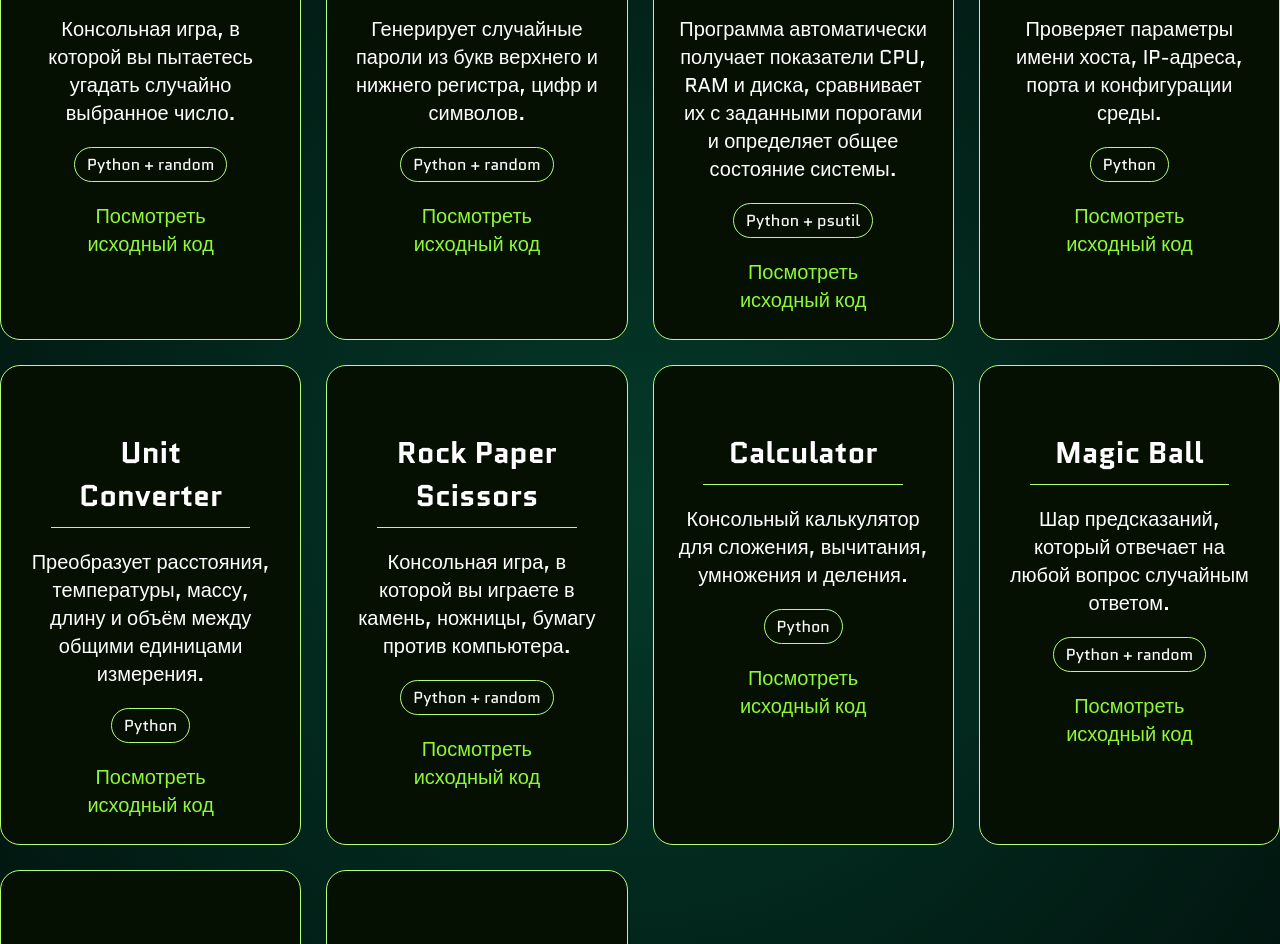
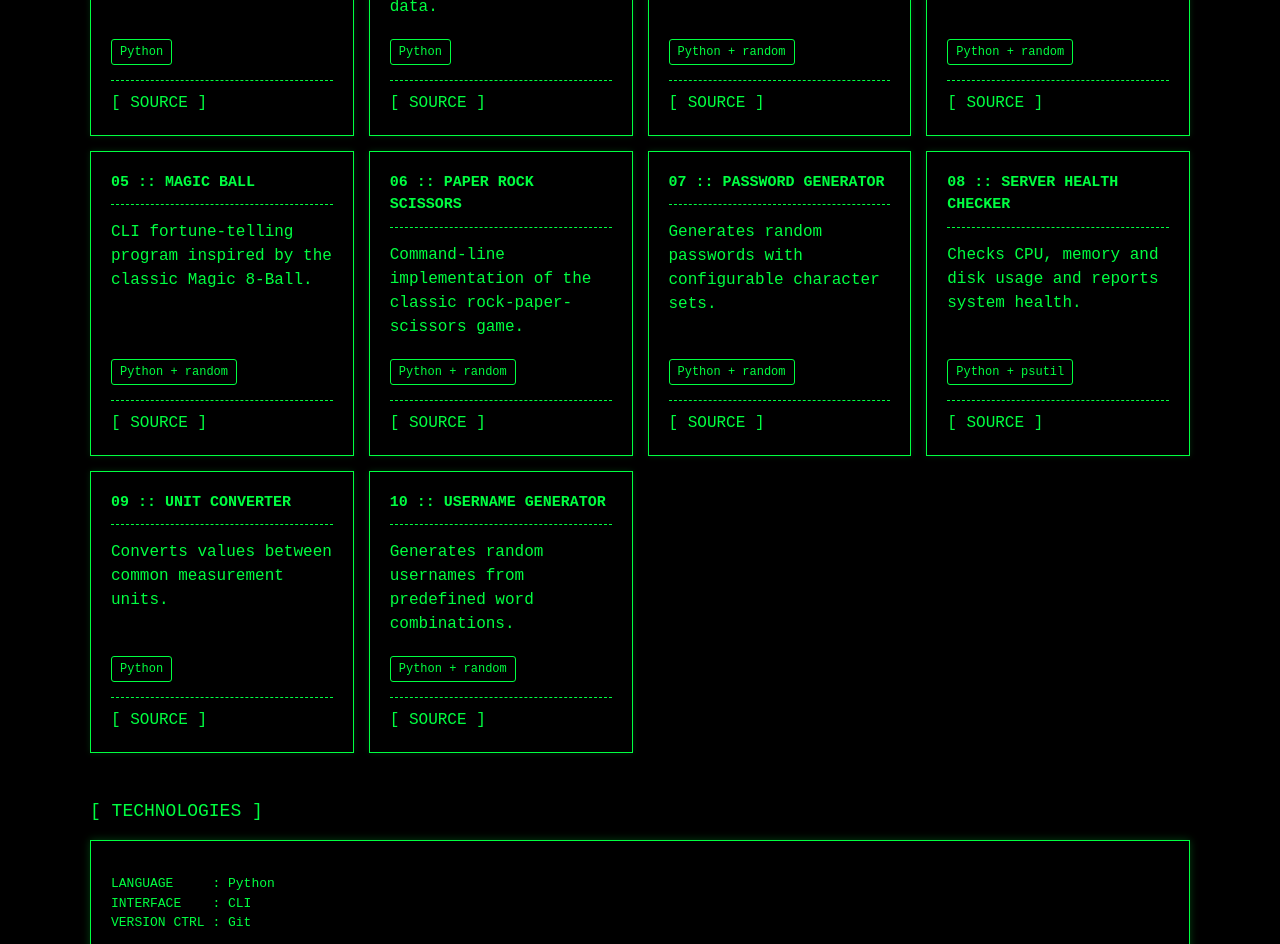
Before and after one commit to za1xht0/python-playground, a plain HTML site: page docs/index.html in a window 1280 px wide. Shown: the part 558-1502 px from the top of the page. Drawn offline with Linux system fonts and the light colour scheme.

Commit message:
update website

```diff
--- a/docs/index.html
+++ b/docs/index.html
@@ -1,99 +1,292 @@
+
 <!DOCTYPE html>
-<html lang="ru">
+<html lang="en">
 <head>
     <meta charset="UTF-8">
     <meta name="viewport" content="width=device-width, initial-scale=1.0">
+
     <title>Python Playground</title>
-    <link rel="icon" type="image/png" href="https://cdn-icons-png.flaticon.com/512/5968/5968544.png">
+
     <link rel="stylesheet" href="style.css">
-    <link rel="preconnect" href="https://fonts.googleapis.com">
-    <link rel="preconnect" href="https://fonts.gstatic.com" crossorigin>
-    <link href="https://fonts.googleapis.com/css2?family=Quantico:ital,wght@0,400;0,700;1,400;1,700&display=swap" rel="stylesheet">
 </head>
+
 <body>
-    <header>
-        <h1>Python Playground</h1>
-        <p>Коллекция небольших проектов на Python, созданных в процессе обучения и практики</p>
-        <a href="https://github.com/za1xht0/python-playground" class="button">Посмотреть на GitHub</a>
+
+<div class="container">
+
+    <header class="header">
+
+        <pre class="ascii-title">
+██████╗ ██╗   ██╗████████╗██╗  ██╗ ██████╗ ███╗   ██╗
+██╔══██╗╚██╗ ██╔╝╚══██╔══╝██║  ██║██╔═══██╗████╗  ██║
+██████╔╝ ╚████╔╝    ██║   ███████║██║   ██║██╔██╗ ██║
+██╔═══╝   ╚██╔╝     ██║   ██╔══██║██║   ██║██║╚██╗██║
+██║        ██║      ██║   ██║  ██║╚██████╔╝██║ ╚████║
+╚═╝        ╚═╝      ╚═╝   ╚═╝  ╚═╝ ╚═════╝ ╚═╝  ╚═══╝
+        </pre>
+
+        <pre class="ascii-subtitle">
+██████╗ ██╗      █████╗ ██╗   ██╗  ██████╗ ██████╗  ██████╗ ██╗   ██╗ ███╗   ██╗ ██████╗
+██╔══██╗██║     ██╔══██╗╚██╗ ██╔╝ ██╔════╝ ██╔══██╗██╔═══██╗██║   ██║ ████╗  ██║ ██╔══██╗
+██████╔╝██║     ███████║ ╚████╔╝  ██║  ███╗██████╔╝██║   ██║██║   ██║ ██╔██╗ ██║ ██║  ██║
+██╔═══╝ ██║     ██╔══██║  ╚██╔╝   ██║   ██║██╔══██╗██║   ██║██║   ██║ ██║╚██╗██║ ██║  ██║
+██║     ███████╗██║  ██║   ██║    ╚██████╔╝██║  ██║╚██████╔╝╚██████╔╝ ██║ ╚████║ ██████╔╝
+╚═╝     ╚══════╝╚═╝  ╚═╝   ╚═╝     ╚═════╝ ╚═╝  ╚═╝ ╚═════╝  ╚═════╝  ╚═╝  ╚═══╝ ╚═════╝
+        </pre>
+
+        <p class="description">
+            &gt; A collection of Python projects.
+            <br>
+            &gt; Built to practice programming and develop DevOps-oriented skills.
+            <br>
+        </p>
+
     </header>
 
-    <main>
-        <section>
-            <h2>Проекты</h2>
-            <div class="project-list">
+
+    <section class="section">
+
+        <div class="section-title">
+            [ PROJECTS ]
+        </div>
+
+        <div class="projects">
+
             <div class="project">
-                    <h3>Guess the Number</h3>
-                    <p>Консольная игра, в которой вы пытаетесь угадать случайно выбранное число.</p>
-                    <p class="technology">Python + random</p>
-                    <a href="https://github.com/za1xht0/python-playground/tree/main/beginner/guess_number" class="button">Посмотреть исходный код</a>
+                <h3>01 :: CALCULATOR</h3>
+
+                <p>
+                    Simple command-line calculator for basic arithmetic operations.
+                </p>
+
+                <span class="technology">Python</span>
+
+                <a href="https://github.com/za1xht0/python-playground/tree/main/beginner/calc"
+                   target="_blank">
+                    [ SOURCE ]
+                </a>
             </div>
+
+
             <div class="project">
-                    <h3>Password Generator</h3>
-                    <p>Генерирует случайные пароли из букв верхнего и нижнего регистра, цифр и символов.</p>
-                    <p class="technology">Python + random</p>
-                    <a href="https://github.com/za1xht0/python-playground/tree/main/beginner/password_generator" class="button">Посмотреть исходный код</a>
+                <h3>02 :: CONFIGURATION VALIDATOR</h3>
+
+                <p>
+                    Validates configuration values and reports incorrect or missing data.
+                </p>
+
+                <span class="technology">Python</span>
+
+                <a href="https://github.com/za1xht0/python-playground/tree/main/devops/conf_valid"
+                   target="_blank">
+                    [ SOURCE ]
+                </a>
             </div>
+
+
             <div class="project">
-                    <h3>Server Health Checker</h3>
-                    <p>Программа автоматически получает показатели CPU, RAM и диска, сравнивает их с заданными порогами и определяет общее состояние системы.</p>
-                    <p class="technology">Python + psutil</p>
-                    <a href="https://github.com/za1xht0/python-playground/tree/main/devops/server_health_checker" class="button">Посмотреть исходный код</a>
+                <h3>03 :: DICE ROLL</h3>
+
+                <p>
+                    Command-line dice rolling simulator using Python randomization.
+                </p>
+
+                <span class="technology">Python + random</span>
+
+                <a href="https://github.com/za1xht0/python-playground/tree/main/beginner/dice_roll"
+                   target="_blank">
+                    [ SOURCE ]
+                </a>
             </div>
+
+
             <div class="project">
-                    <h3>Configuration Validator</h3>
-                    <p>Проверяет параметры имени хоста, IP-адреса, порта и конфигурации среды.</p>
-                    <p class="technology">Python</p>
-                    <a href="https://github.com/za1xht0/python-playground/tree/main/devops/conf_valid" class="button">Посмотреть исходный код</a>
+                <h3>04 :: GUESS THE NUMBER</h3>
+
+                <p>
+                    Interactive number guessing game with input validation.
+                </p>
+
+                <span class="technology">Python + random</span>
+
+                <a href="https://github.com/za1xht0/python-playground/tree/main/beginner/guess_number"
+                   target="_blank">
+                    [ SOURCE ]
+                </a>
             </div>
+
+
             <div class="project">
-                    <h3>Unit Converter</h3>
-                    <p>Преобразует расстояния, температуры, массу, длину и объём между общими единицами измерения.</p>
-                    <p class="technology">Python</p>
-                    <a href="https://github.com/za1xht0/python-playground/tree/main/beginner/unit_converter" class="button">Посмотреть исходный код</a>
+                <h3>05 :: MAGIC BALL</h3>
+
+                <p>
+                    CLI fortune-telling program inspired by the classic Magic 8-Ball.
+                </p>
+
+                <span class="technology">Python + random</span>
+
+                <a href="https://github.com/za1xht0/python-playground/tree/main/beginner/magic_ball"
+                   target="_blank">
+                    [ SOURCE ]
+                </a>
             </div>
+
+
             <div class="project">
-                    <h3>Rock Paper Scissors</h3>
-                    <p>Консольная игра, в которой вы играете в камень, ножницы, бумагу против компьютера.</p>
-                    <p class="technology">Python + random</p>
-                    <a href="https://github.com/za1xht0/python-playground/tree/main/beginner/paper_rock_scissors" class="button">Посмотреть исходный код</a>
+                <h3>06 :: PAPER ROCK SCISSORS</h3>
+
+                <p>
+                    Command-line implementation of the classic rock-paper-scissors game.
+                </p>
+
+                <span class="technology">Python + random</span>
+
+                <a href="https://github.com/za1xht0/python-playground/tree/main/beginner/paper_rock_scissors"
+                   target="_blank">
+                    [ SOURCE ]
+                </a>
             </div>
+
+
             <div class="project">
-                    <h3>Calculator</h3>
-                    <p>Консольный калькулятор для сложения, вычитания, умножения и деления.</p>
-                    <p class="technology">Python</p>
-                    <a href="https://github.com/za1xht0/python-playground/tree/main/beginner/calc" class="button">Посмотреть исходный код</a>
+                <h3>07 :: PASSWORD GENERATOR</h3>
+
+                <p>
+                    Generates random passwords with configurable character sets.
+                </p>
+
+                <span class="technology">Python + random</span>
+
+                <a href="https://github.com/za1xht0/python-playground/tree/main/beginner/password_generator"
+                   target="_blank">
+                    [ SOURCE ]
+                </a>
             </div>
+
+
             <div class="project">
-                    <h3>Magic Ball</h3>
-                    <p>Шар предсказаний, который отвечает на любой вопрос случайным ответом.</p>
-                    <p class="technology">Python + random</p>
-                    <a href="https://github.com/za1xht0/python-playground/tree/main/beginner/magic_ball" class="button">Посмотреть исходный код</a>
+                <h3>08 :: SERVER HEALTH CHECKER</h3>
+
+                <p>
+                    Checks CPU, memory and disk usage and reports system health.
+                </p>
+
+                <span class="technology">Python + psutil</span>
+
+                <a href="https://github.com/za1xht0/python-playground/tree/main/devops/server_health_checker"
+                   target="_blank">
+                    [ SOURCE ]
+                </a>
             </div>
+
+
             <div class="project">
-                    <h3>Dice Roll</h3>
-                    <p>Игра в кости против компьютера, где первый игрок, выигравший три раунда, побеждает.</p>
-                    <p class="technology">Python + random</p>
-                    <a href="https://github.com/za1xht0/python-playground/tree/main/beginner/dice_roll" class="button">Посмотреть исходный код</a>
+                <h3>09 :: UNIT CONVERTER</h3>
+
+                <p>
+                    Converts values between common measurement units.
+                </p>
+
+                <span class="technology">Python</span>
+
+                <a href="https://github.com/za1xht0/python-playground/tree/main/beginner/unit_converter"
+                   target="_blank">
+                    [ SOURCE ]
+                </a>
             </div>
+
+
             <div class="project">
-                    <h3>Username Generator</h3>
-                    <p>Генерирует английский никнейм, комбинируя случайное прилагательное и существительное.</p>
-                    <p class="technology">Python + random</p>
-                    <a href="https://github.com/za1xht0/python-playground/tree/main/beginner/username_generator" class="button">Посмотреть исходный код</a>
+                <h3>10 :: USERNAME GENERATOR</h3>
+
+                <p>
+                    Generates random usernames from predefined word combinations.
+                </p>
+
+                <span class="technology">Python + random</span>
+
+                <a href="https://github.com/za1xht0/python-playground/tree/main/beginner/username_generator"
+                   target="_blank">
+                    [ SOURCE ]
+                </a>
             </div>
+
         </div>
+
     </section>
-        <section>
-            <h2>О проекте</h2>
-            <p>Python Playground — это коллекция небольших проектов,
-созданных в процессе обучения Python.
 
-Проекты охватывают основы программирования,
-автоматизацию и небольшие консольные приложения.</p>
+
+    <section class="section">
+
+        <div class="section-title">
+            [ TECHNOLOGIES ]
+        </div>
+
+        <div class="box">
+
+            <pre>
+LANGUAGE     : Python
+INTERFACE    : CLI
+VERSION CTRL : Git
+            </pre>
+
+        </div>
+
     </section>
-    </main>
-    <footer>
-        <p>Python Playground | GitHub | za1xht0</p>
+
+    <section class="section">
+
+        <div class="section-title">
+            [ ABOUT ]
+        </div>
+
+        <div class="box">
+
+            <p>
+                Python Playground is a personal learning repository focused
+                on developing practical Python skills.
+            </p>
+
+            <p>
+                The projects start with simple CLI applications and gradually
+                move toward more practical programming and DevOps-related tasks.
+            </p>
+
+            <p>
+                The repository also serves as a playground for Git, testing,
+                CI/CD and automation.
+            </p>
+
+        </div>
+
+    </section>
+
+
+    <section class="section">
+
+        <div class="section-title">
+            [ LINKS ]
+        </div>
+
+        <div class="box">
+
+            <div class="command">
+                $ github → <a href="https://github.com/za1xht0/python-playground"
+                              target="_blank">
+                    github.com/za1xht0/python-playground
+                </a>
+            </div>
+
+        </div>
+
+    </section>
+
+
+    <footer class="footer">
+        python-playground :: learning python through practice
     </footer>
+
+</div>
+
 </body>
 </html>
--- a/docs/style.css
+++ b/docs/style.css
@@ -1,91 +1,152 @@
+
 * {
-  margin: 0;
-  padding: 0;
-  box-sizing: border-box;
+    box-sizing: border-box;
 }
 
-html {
-  font-size: 20px;
-  font-family: 'Quantico', sans-serif;
-  color:#ffffff;
+body {
+    margin: 0;
+    padding: 40px;
+    background: #000;
+    color: #00ff41;
+    font-family: "Courier New", monospace;
+    line-height: 1.5;
 }
 
-h1 {
-    font-size: 60px;
-    text-align: center;
-    margin: 40px 0;
-
+.container {
+    max-width: 1100px;
+    margin: 0 auto;
 }
 
-h2 {
-    font-size: 40px;
-    text-align: center;
-    margin: 40px 0;
-    border-top: 1px solid #b5ff78;
-    border-bottom: 1px solid #b5ff78;
+pre {
+    white-space: pre-wrap;
+    overflow-x: auto;
 }
 
-h3 {
-    font-size: 30px;
-    text-align: center;
-    margin: 40px 10px;
+a {
+    color: #00ff41;
+    text-decoration: none;
 }
 
-p {
-    font-size: 20px;
-    text-align: center;
+a:hover {
+    text-shadow: 0 0 6px #00ff41;
 }
 
-a.button {
-    display: block;
-    width: 200px;
-    margin-left: auto;
-    margin-right: auto;
-    color: #8ef837;
-    text-decoration: none;
-    text-align: center;
-    border-radius: 10px;
-    transition: 0.2s;
+.header {
+    margin-bottom: 50px;
 }
 
-a.button:hover {
-    outline: 2px solid #b5ff78;
-    background-color: #316001;
-}
-body{
-    background: radial-gradient(circle, #043a2a, #000000);
-    font-family: 'Quantico', sans-serif;
-    background-color: #000000;
+.ascii-title {
+    font-size: 14px;
+    line-height: 1.05;
+    text-shadow: 0 0 6px #00ff41;
+    margin: 0;
 }
 
-.project-list {
+.ascii-subtitle {
+    margin-top: 10px;
+    font-size: 9px;
+    line-height: 1.05;
+    text-shadow: 0 0 5px #00ff41;
+}
+
+.description {
+    margin-top: 30px;
+    max-width: 850px;
+}
+
+.section {
+    margin-top: 45px;
+}
+
+.section-title {
+    margin-bottom: 15px;
+    font-size: 18px;
+}
+
+.box {
+    border: 1px solid #00ff41;
+    padding: 20px;
+    box-shadow: 0 0 8px rgba(0, 255, 65, 0.25);
+}
+
+.projects {
     display: grid;
     grid-template-columns: repeat(auto-fit, minmax(250px, 1fr));
-    gap: 25px;
-    justify-content: center;
+    gap: 15px;
 }
+
 .project {
-    background-color: #050f02;
-    border: 1px solid #b5ff78;
-    padding: 25px;
-    border-radius: 20px;
-    text-align: center;
+    border: 1px solid #00ff41;
+    padding: 20px;
+    min-height: 220px;
+    display: flex;
+    flex-direction: column;
+    box-shadow: 0 0 6px rgba(0, 255, 65, 0.15);
+}
+
+.project:hover {
+    box-shadow: 0 0 12px rgba(0, 255, 65, 0.35);
 }
 
 .project h3 {
-    width: 80%;
-    margin-left: auto;
-    margin-right: auto;
+    margin: 0 0 15px;
     padding-bottom: 10px;
-    border-bottom: 1px solid #b5ff78;
-    margin-bottom: 20px;
+    border-bottom: 1px dashed #00ff41;
+    font-size: 15px;
+}
+
+.project p {
+    flex: 1;
+    margin: 0 0 20px;
 }
 
 .technology {
     display: inline-block;
-    padding: 5px 12px;
-    border: 1px solid #b5ff78;
-    border-radius: 20px;
-    font-size: 16px;
-    margin: 20px;
+    width: fit-content;
+    margin-bottom: 15px;
+    padding: 3px 8px;
+    border: 1px solid #00ff41;
+    border-radius: 3px;
+    font-size: 12px;
 }
+
+.project a {
+    display: block;
+    padding-top: 10px;
+    border-top: 1px dashed #00ff41;
+}
+
+.command {
+    border-left: 3px solid #00ff41;
+    padding: 10px 15px;
+    margin-top: 15px;
+}
+
+.command:first-child {
+    margin-top: 0;
+}
+
+.footer {
+    margin-top: 60px;
+    padding-top: 20px;
+    border-top: 1px dashed #00ff41;
+    opacity: 0.7;
+}
+
+@media (max-width: 700px) {
+    body {
+        padding: 20px;
+    }
+
+    .ascii-title {
+        font-size: 7px;
+    }
+
+    .ascii-subtitle {
+        font-size: 5px;
+    }
+
+    .projects {
+        grid-template-columns: 1fr;
+    }
+}
```
Lines whose indentation alone changed are shown as unchanged.
